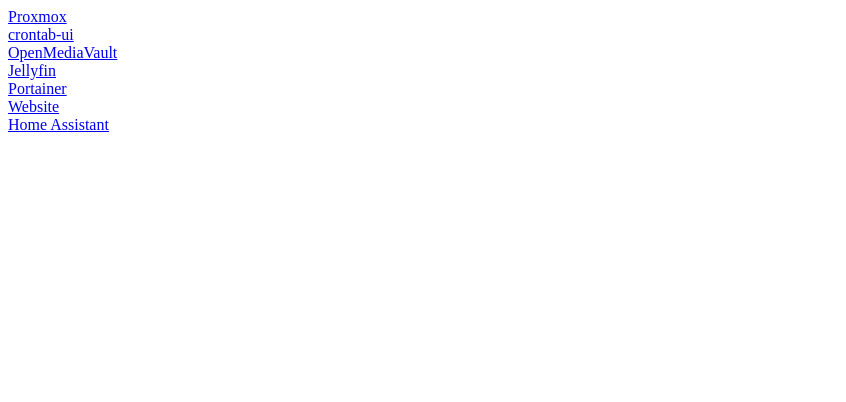
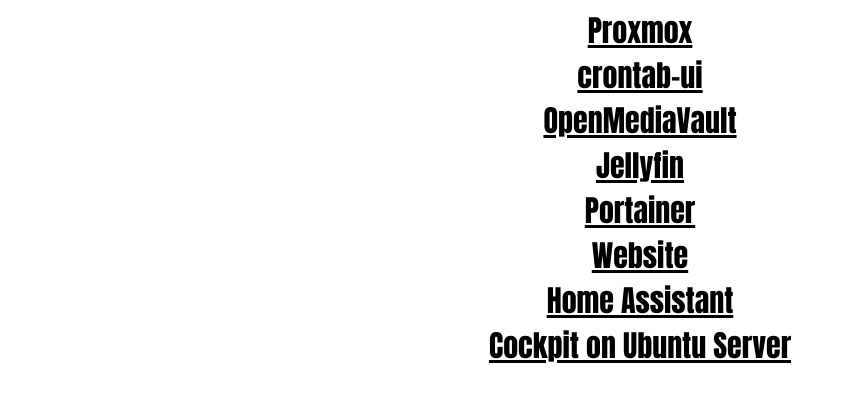
Before and after one commit to legop3/website, a website: page homelinks/index.html in a window 1280 px wide. Shown: the whole page, without its empty margins (0-846 px from the left). Drawn offline with Linux system fonts and the light colour scheme.

Commit message:
homelinks

```diff
--- a/homelinks/index.html
+++ b/homelinks/index.html
@@ -1,7 +1,21 @@
+<head>
+    <style>
+        a {
+            font-size: 30px;
+            color: black;
+            font-family: Impact, Haettenschweiler, 'Arial Narrow Bold', sans-serif;
+        }
+    </style>
+</head>
+<body>
+    <center>
     <a href="https://192.168.0.100:8006">Proxmox</a><br>
     <a href="http://192.168.0.94:8000">crontab-ui</a><br>
     <a href="http://192.168.0.99:80">OpenMediaVault</a><br>
     <a href="http://192.168.0.99:8096">Jellyfin</a><br>
     <a href="http://192.168.0.99:9000">Portainer</a><br>
     <a href="http://192.168.0.94:80">Website</a><br>
-<a href="https://192.168.0.4:8123">Home Assistant</a>
+    <a href="https://192.168.0.4:8123">Home Assistant</a><br>
+    <a href="https://192.168.0.94:9090">Cockpit on Ubuntu Server</a>
+    </center>
+</body>
```
Lines whose indentation alone changed are shown as unchanged.
